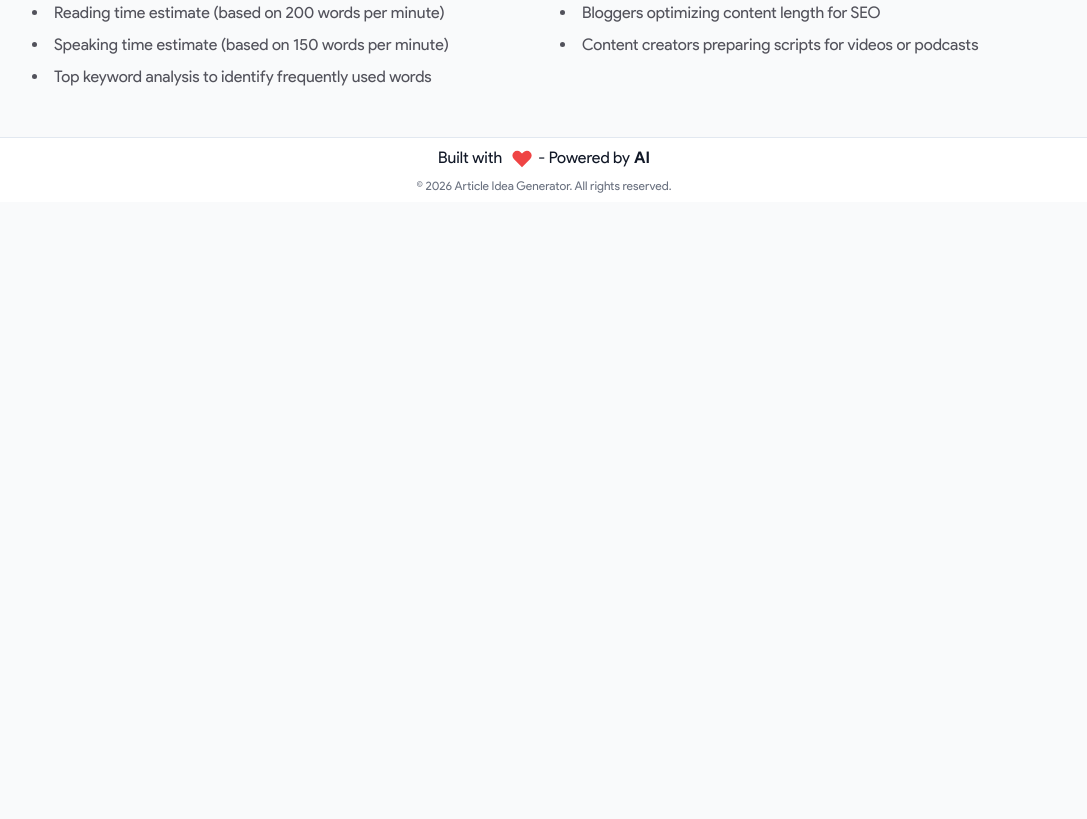
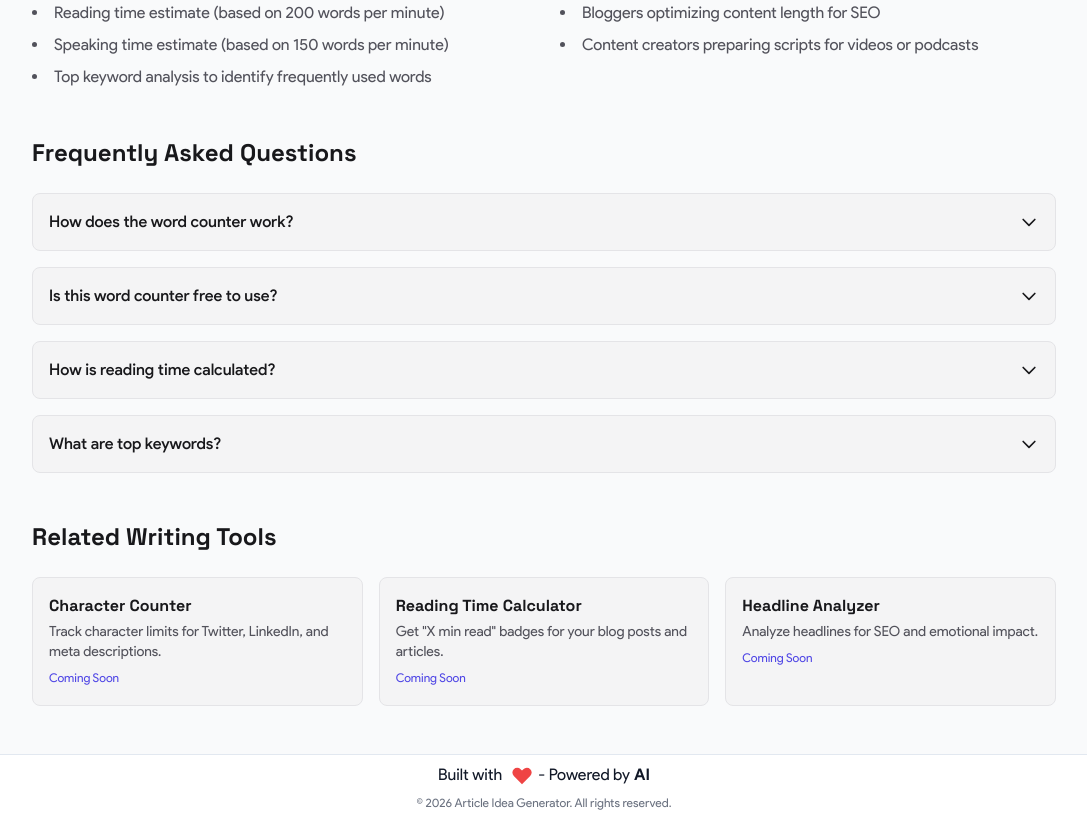
Before and after one commit to Olanetsoft/article-idea-generator, a Next.js app: page /tools/word-counter in a window 1280 px wide. Shown: the part 1260-2079 px from the top of the page, without its empty margins (96-1183 px from the left). Before the commit the page ends 1462 px from the top, so only its background shows below. Built offline with nearby package versions, Linux system fonts and the light colour scheme.

Commit message:
Add FAQ schema and related tools section for improved SEO
- Add FAQPage structured data for featured snippets
- Add visual FAQ accordion section with common questions
- Add Related Tools section with internal links to upcoming tools
- Improves search visibility and internal linking

```diff
--- a/pages/tools/word-counter.tsx
+++ b/pages/tools/word-counter.tsx
@@ -343,6 +343,51 @@ export default function WordCounterPage(): JSX.Element {
             }),
           }}
         />
+
+        {/* FAQ Schema */}
+        <script
+          type="application/ld+json"
+          dangerouslySetInnerHTML={{
+            __html: JSON.stringify({
+              "@context": "https://schema.org",
+              "@type": "FAQPage",
+              mainEntity: [
+                {
+                  "@type": "Question",
+                  name: "How does the word counter work?",
+                  acceptedAnswer: {
+                    "@type": "Answer",
+                    text: "Simply paste or type your text into the input field. The tool instantly counts words, characters, sentences, and paragraphs in real-time as you type. No submission required.",
+                  },
+                },
+                {
+                  "@type": "Question",
+                  name: "Is this word counter free to use?",
+                  acceptedAnswer: {
+                    "@type": "Answer",
+                    text: "Yes, this word counter is completely free with no limits. Count as many words as you need without signing up or paying anything.",
+                  },
+                },
+                {
+                  "@type": "Question",
+                  name: "How is reading time calculated?",
+                  acceptedAnswer: {
+                    "@type": "Answer",
+                    text: "Reading time is calculated based on an average reading speed of 200 words per minute. Speaking time uses 150 words per minute, which is typical for presentations.",
+                  },
+                },
+                {
+                  "@type": "Question",
+                  name: "What are top keywords?",
+                  acceptedAnswer: {
+                    "@type": "Answer",
+                    text: "Top keywords shows the most frequently used words in your text, excluding common words like 'the', 'and', 'is'. This helps identify keyword density for SEO optimization.",
+                  },
+                },
+              ],
+            }),
+          }}
+        />
       </Head>
 
       <Header />
@@ -482,6 +527,165 @@ export default function WordCounterPage(): JSX.Element {
             </div>
           </div>
         </section>
+
+        {/* FAQ Section */}
+        <section className="w-full max-w-screen-lg mt-12">
+          <h2 className="text-2xl font-bold text-zinc-900 dark:text-white mb-6">
+            Frequently Asked Questions
+          </h2>
+          <div className="space-y-4">
+            <details className="group bg-zinc-100 dark:bg-darkOffset rounded-lg border border-zinc-200 dark:border-zinc-800">
+              <summary className="flex justify-between items-center cursor-pointer p-4 font-medium text-zinc-900 dark:text-white">
+                How does the word counter work?
+                <svg
+                  className="w-5 h-5 transition-transform group-open:rotate-180"
+                  fill="none"
+                  stroke="currentColor"
+                  viewBox="0 0 24 24"
+                >
+                  <path
+                    strokeLinecap="round"
+                    strokeLinejoin="round"
+                    strokeWidth={2}
+                    d="M19 9l-7 7-7-7"
+                  />
+                </svg>
+              </summary>
+              <p className="px-4 pb-4 text-zinc-600 dark:text-zinc-400">
+                Simply paste or type your text into the input field. The tool
+                instantly counts words, characters, sentences, and paragraphs in
+                real-time as you type. No submission required.
+              </p>
+            </details>
+
+            <details className="group bg-zinc-100 dark:bg-darkOffset rounded-lg border border-zinc-200 dark:border-zinc-800">
+              <summary className="flex justify-between items-center cursor-pointer p-4 font-medium text-zinc-900 dark:text-white">
+                Is this word counter free to use?
+                <svg
+                  className="w-5 h-5 transition-transform group-open:rotate-180"
+                  fill="none"
+                  stroke="currentColor"
+                  viewBox="0 0 24 24"
+                >
+                  <path
+                    strokeLinecap="round"
+                    strokeLinejoin="round"
+                    strokeWidth={2}
+                    d="M19 9l-7 7-7-7"
+                  />
+                </svg>
+              </summary>
+              <p className="px-4 pb-4 text-zinc-600 dark:text-zinc-400">
+                Yes, this word counter is completely free with no limits. Count
+                as many words as you need without signing up or paying anything.
+              </p>
+            </details>
+
+            <details className="group bg-zinc-100 dark:bg-darkOffset rounded-lg border border-zinc-200 dark:border-zinc-800">
+              <summary className="flex justify-between items-center cursor-pointer p-4 font-medium text-zinc-900 dark:text-white">
+                How is reading time calculated?
+                <svg
+                  className="w-5 h-5 transition-transform group-open:rotate-180"
+                  fill="none"
+                  stroke="currentColor"
+                  viewBox="0 0 24 24"
+                >
+                  <path
+                    strokeLinecap="round"
+                    strokeLinejoin="round"
+                    strokeWidth={2}
+                    d="M19 9l-7 7-7-7"
+                  />
+                </svg>
+              </summary>
+              <p className="px-4 pb-4 text-zinc-600 dark:text-zinc-400">
+                Reading time is calculated based on an average reading speed of
+                200 words per minute. Speaking time uses 150 words per minute,
+                which is typical for presentations.
+              </p>
+            </details>
+
+            <details className="group bg-zinc-100 dark:bg-darkOffset rounded-lg border border-zinc-200 dark:border-zinc-800">
+              <summary className="flex justify-between items-center cursor-pointer p-4 font-medium text-zinc-900 dark:text-white">
+                What are top keywords?
+                <svg
+                  className="w-5 h-5 transition-transform group-open:rotate-180"
+                  fill="none"
+                  stroke="currentColor"
+                  viewBox="0 0 24 24"
+                >
+                  <path
+                    strokeLinecap="round"
+                    strokeLinejoin="round"
+                    strokeWidth={2}
+                    d="M19 9l-7 7-7-7"
+                  />
+                </svg>
+              </summary>
+              <p className="px-4 pb-4 text-zinc-600 dark:text-zinc-400">
+                Top keywords shows the most frequently used words in your text,
+                excluding common words like &quot;the&quot;, &quot;and&quot;,
+                &quot;is&quot;. This helps identify keyword density for SEO
+                optimization.
+              </p>
+            </details>
+          </div>
+        </section>
+
+        {/* Related Tools Section */}
+        <section className="w-full max-w-screen-lg mt-12">
+          <h2 className="text-2xl font-bold text-zinc-900 dark:text-white mb-6">
+            Related Writing Tools
+          </h2>
+          <div className="grid sm:grid-cols-2 lg:grid-cols-3 gap-4">
+            <Link
+              href="/tools"
+              className="p-4 bg-zinc-100 dark:bg-darkOffset rounded-lg border border-zinc-200 dark:border-zinc-800 hover:border-indigo-500 dark:hover:border-indigo-500 transition-colors"
+            >
+              <h3 className="font-semibold text-zinc-900 dark:text-white mb-1">
+                Character Counter
+              </h3>
+              <p className="text-sm text-zinc-600 dark:text-zinc-400">
+                Track character limits for Twitter, LinkedIn, and meta
+                descriptions.
+              </p>
+              <span className="text-xs text-indigo-600 dark:text-indigo-400 mt-2 inline-block">
+                Coming Soon
+              </span>
+            </Link>
+
+            <Link
+              href="/tools"
+              className="p-4 bg-zinc-100 dark:bg-darkOffset rounded-lg border border-zinc-200 dark:border-zinc-800 hover:border-indigo-500 dark:hover:border-indigo-500 transition-colors"
+            >
+              <h3 className="font-semibold text-zinc-900 dark:text-white mb-1">
+                Reading Time Calculator
+              </h3>
+              <p className="text-sm text-zinc-600 dark:text-zinc-400">
+                Get &quot;X min read&quot; badges for your blog posts and
+                articles.
+              </p>
+              <span className="text-xs text-indigo-600 dark:text-indigo-400 mt-2 inline-block">
+                Coming Soon
+              </span>
+            </Link>
+
+            <Link
+              href="/tools"
+              className="p-4 bg-zinc-100 dark:bg-darkOffset rounded-lg border border-zinc-200 dark:border-zinc-800 hover:border-indigo-500 dark:hover:border-indigo-500 transition-colors"
+            >
+              <h3 className="font-semibold text-zinc-900 dark:text-white mb-1">
+                Headline Analyzer
+              </h3>
+              <p className="text-sm text-zinc-600 dark:text-zinc-400">
+                Analyze headlines for SEO and emotional impact.
+              </p>
+              <span className="text-xs text-indigo-600 dark:text-indigo-400 mt-2 inline-block">
+                Coming Soon
+              </span>
+            </Link>
+          </div>
+        </section>
       </main>
 
       <Footer />
```
